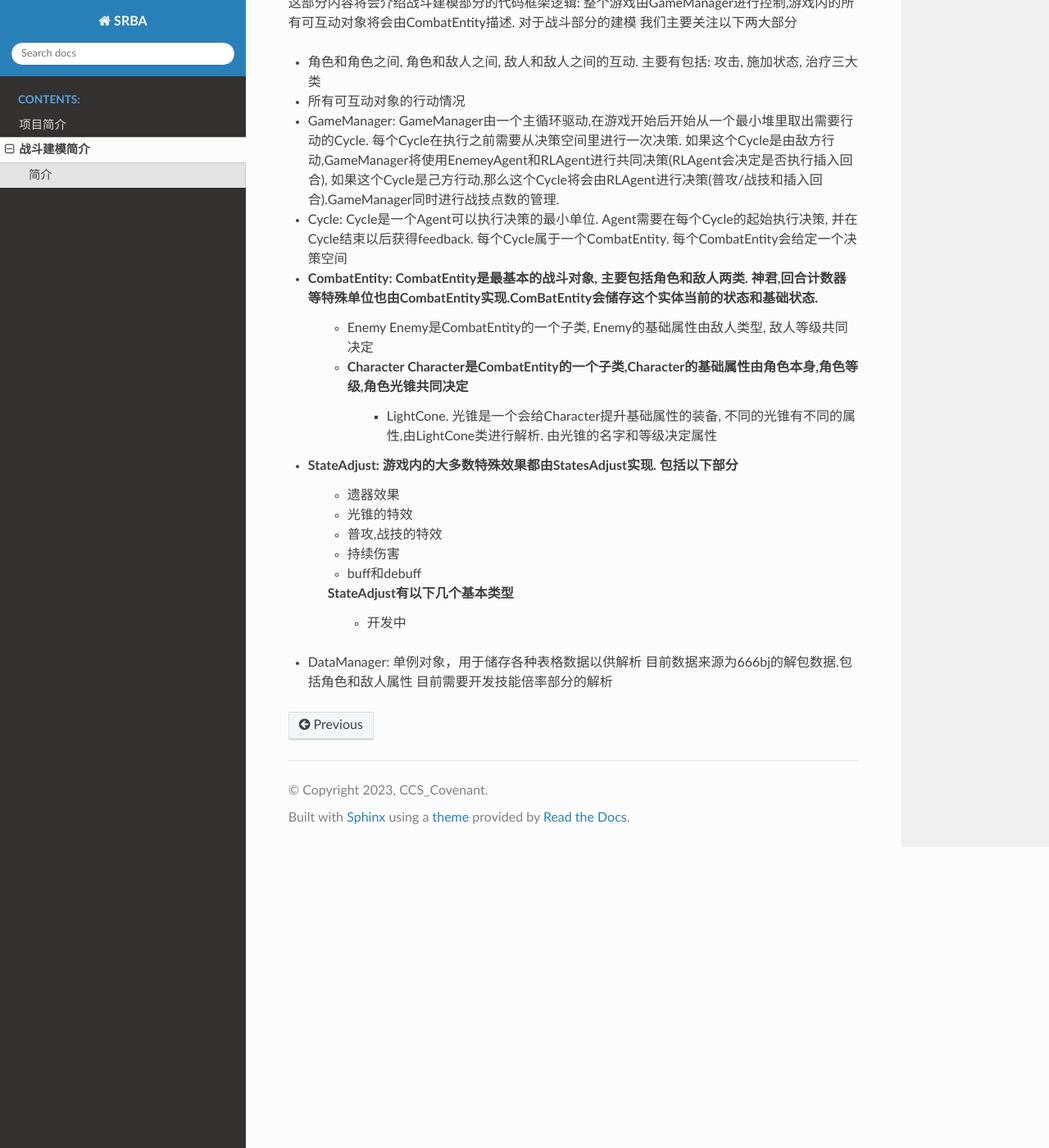
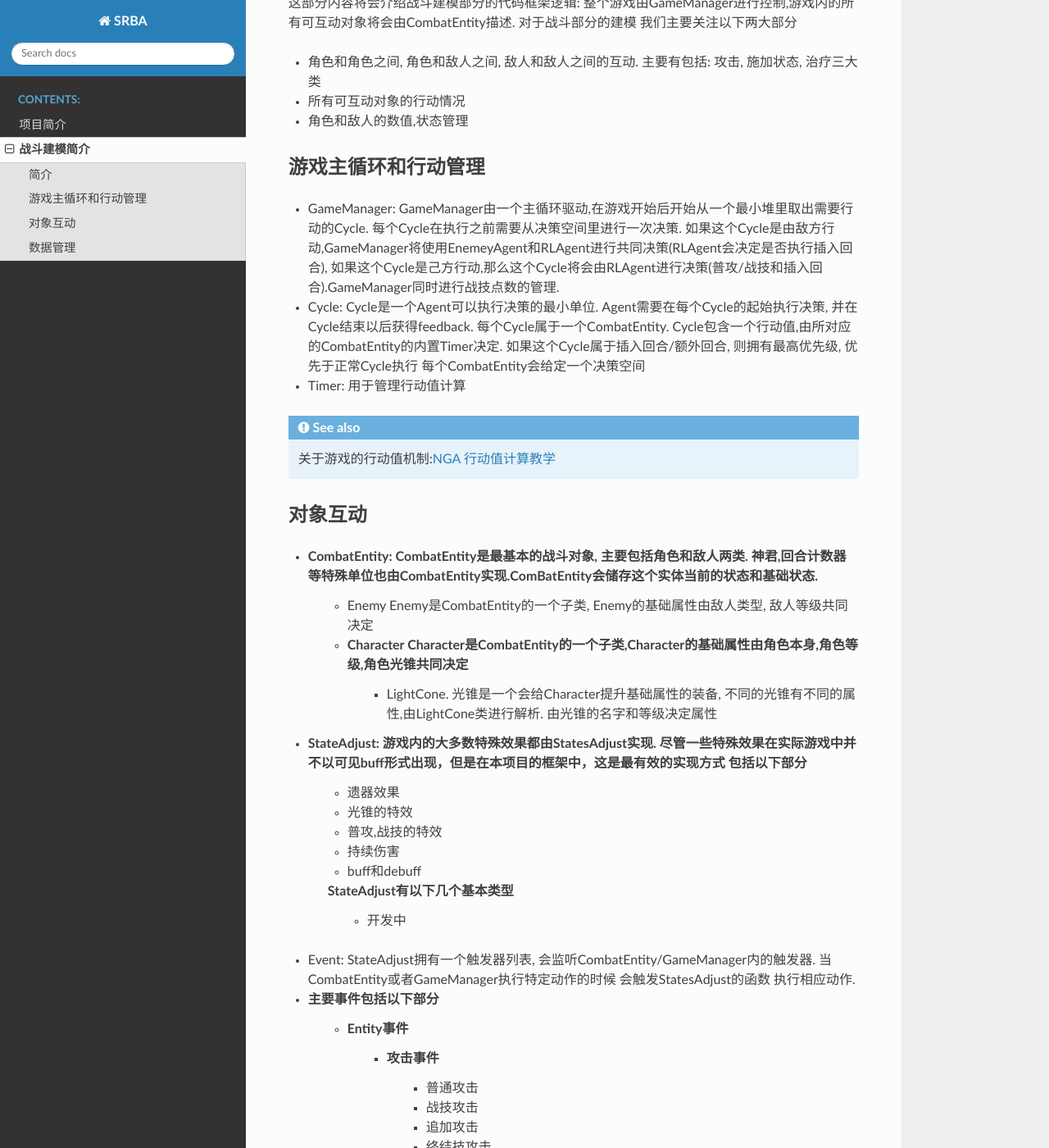
Before and after one commit to CCSCovenant/SRBA, a Sphinx documentation site: the page built from docs/source/ProjectOverview/GameModeling.rst, in a window 1280 px wide and 1400 px high, scrolled down 557 px. Shown: the whole window at 82% size. Built offline with Sphinx 7.4.7 and the Read the Docs theme 2.0.0, drawn with Linux system fonts in a browser that asks for light colours; some of the changed text lies outside the part shown.

Commit message:
更新文档

```diff
--- a/docs/source/ProjectOverview/GameModeling.rst
+++ b/docs/source/ProjectOverview/GameModeling.rst
@@ -15,18 +15,25 @@
 
 - 角色和角色之间,  角色和敌人之间, 敌人和敌人之间的互动. 主要有包括: 攻击, 施加状态, 治疗三大类
 - 所有可互动对象的行动情况
+- 角色和敌人的数值,状态管理
 
-
+游戏主循环和行动管理
+----------
 - GameManager: GameManager由一个主循环驱动,在游戏开始后开始从一个最小堆里取出需要行动的Cycle. 每个Cycle在执行之前需要从决策空间里进行一次决策. 如果这个Cycle是由敌方行动,GameManager将使用EnemeyAgent和RLAgent进行共同决策(RLAgent会决定是否执行插入回合), 如果这个Cycle是己方行动,那么这个Cycle将会由RLAgent进行决策(普攻/战技和插入回合).GameManager同时进行战技点数的管理.
 
-- Cycle: Cycle是一个Agent可以执行决策的最小单位. Agent需要在每个Cycle的起始执行决策, 并在Cycle结束以后获得feedback. 每个Cycle属于一个CombatEntity. 每个CombatEntity会给定一个决策空间
+- Cycle: Cycle是一个Agent可以执行决策的最小单位. Agent需要在每个Cycle的起始执行决策, 并在Cycle结束以后获得feedback. 每个Cycle属于一个CombatEntity. Cycle包含一个行动值,由所对应的CombatEntity的内置Timer决定. 如果这个Cycle属于插入回合/额外回合, 则拥有最高优先级, 优先于正常Cycle执行 每个CombatEntity会给定一个决策空间
 
+- Timer: 用于管理行动值计算
+
+.. seealso:: 关于游戏的行动值机制:`NGA 行动值计算教学 <https://bbs.nga.cn/read.php?tid=36255036>`_
+对象互动
+----------
 - CombatEntity: CombatEntity是最基本的战斗对象, 主要包括角色和敌人两类. 神君,回合计数器等特殊单位也由CombatEntity实现.ComBatEntity会储存这个实体当前的状态和基础状态.
     - Enemy Enemy是CombatEntity的一个子类, Enemy的基础属性由敌人类型, 敌人等级共同决定
     - Character Character是CombatEntity的一个子类,Character的基础属性由角色本身,角色等级,角色光锥共同决定
         - LightCone. 光锥是一个会给Character提升基础属性的装备, 不同的光锥有不同的属性,由LightCone类进行解析. 由光锥的名字和等级决定属性
 
-- StateAdjust: 游戏内的大多数特殊效果都由StatesAdjust实现. 包括以下部分
+- StateAdjust: 游戏内的大多数特殊效果都由StatesAdjust实现. 尽管一些特殊效果在实际游戏中并不以可见buff形式出现，但是在本项目的框架中，这是最有效的实现方式 包括以下部分
     - 遗器效果
     - 光锥的特效
     - 普攻,战技的特效
@@ -34,5 +41,26 @@
     - buff和debuff
     StateAdjust有以下几个基本类型
         - 开发中
+- Event: StateAdjust拥有一个触发器列表, 会监听CombatEntity/GameManager内的触发器. 当CombatEntity或者GameManager执行特定动作的时候 会触发StatesAdjust的函数 执行相应动作.
+- 主要事件包括以下部分
+    - Entity事件
+        - 攻击事件
+            - 普通攻击
+            - 战技攻击
+            - 追加攻击
+            - 终结技攻击
+        - 受击事件
+        - 生命值变化
+        - 能量值变化
+        - BUFF/DEBUFF变化
+        - 角色Cycle开始
+        - 角色Cycle结束
+    - 世界事件
+        - 游戏开始
+        - 游戏结束
+        - 战技点变化
 
+
+数据管理
+----------
 - DataManager: 单例对象，用于储存各种表格数据以供解析 目前数据来源为666bj的解包数据.包括角色和敌人属性 目前需要开发技能倍率部分的解析
```
